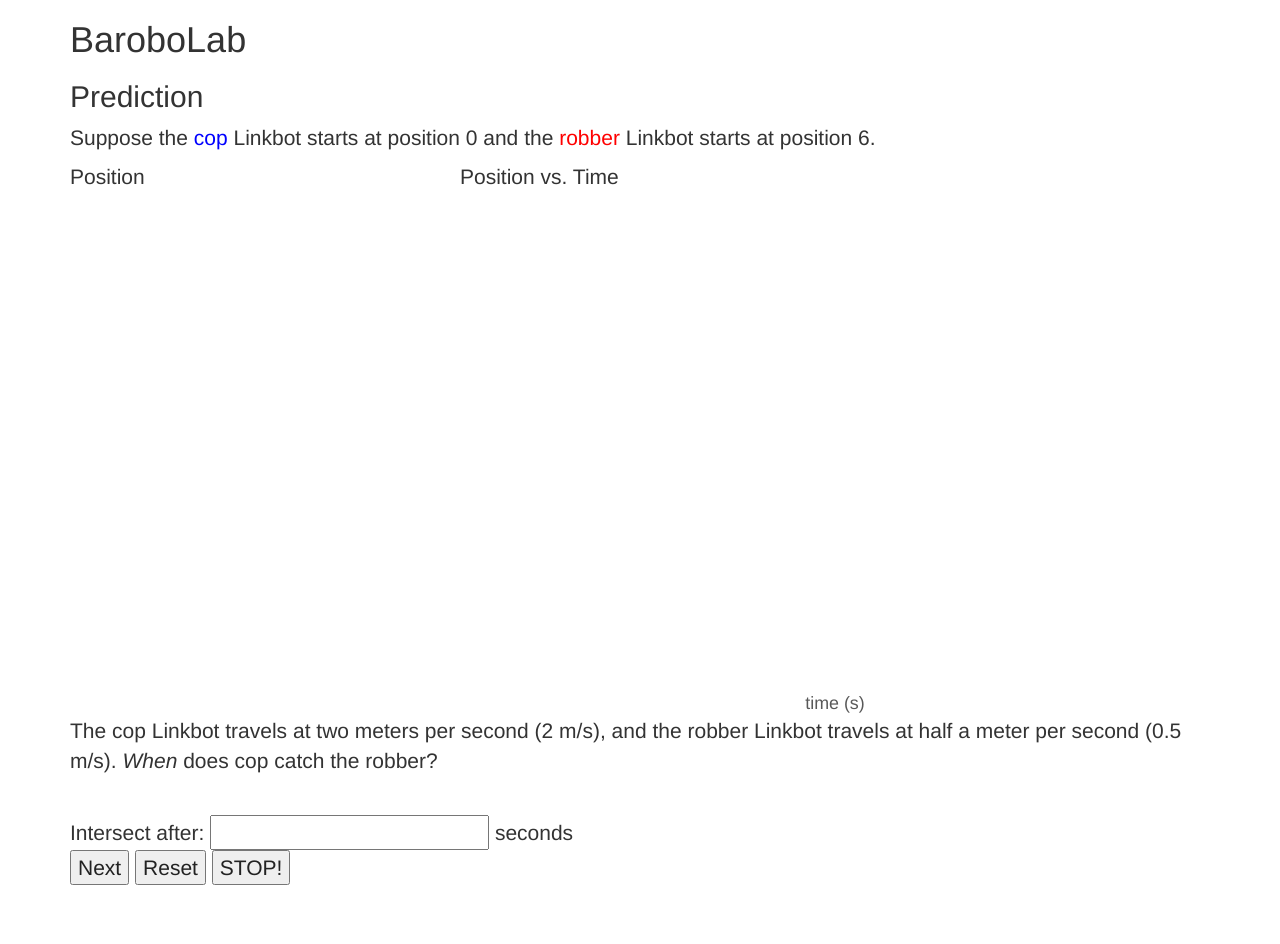
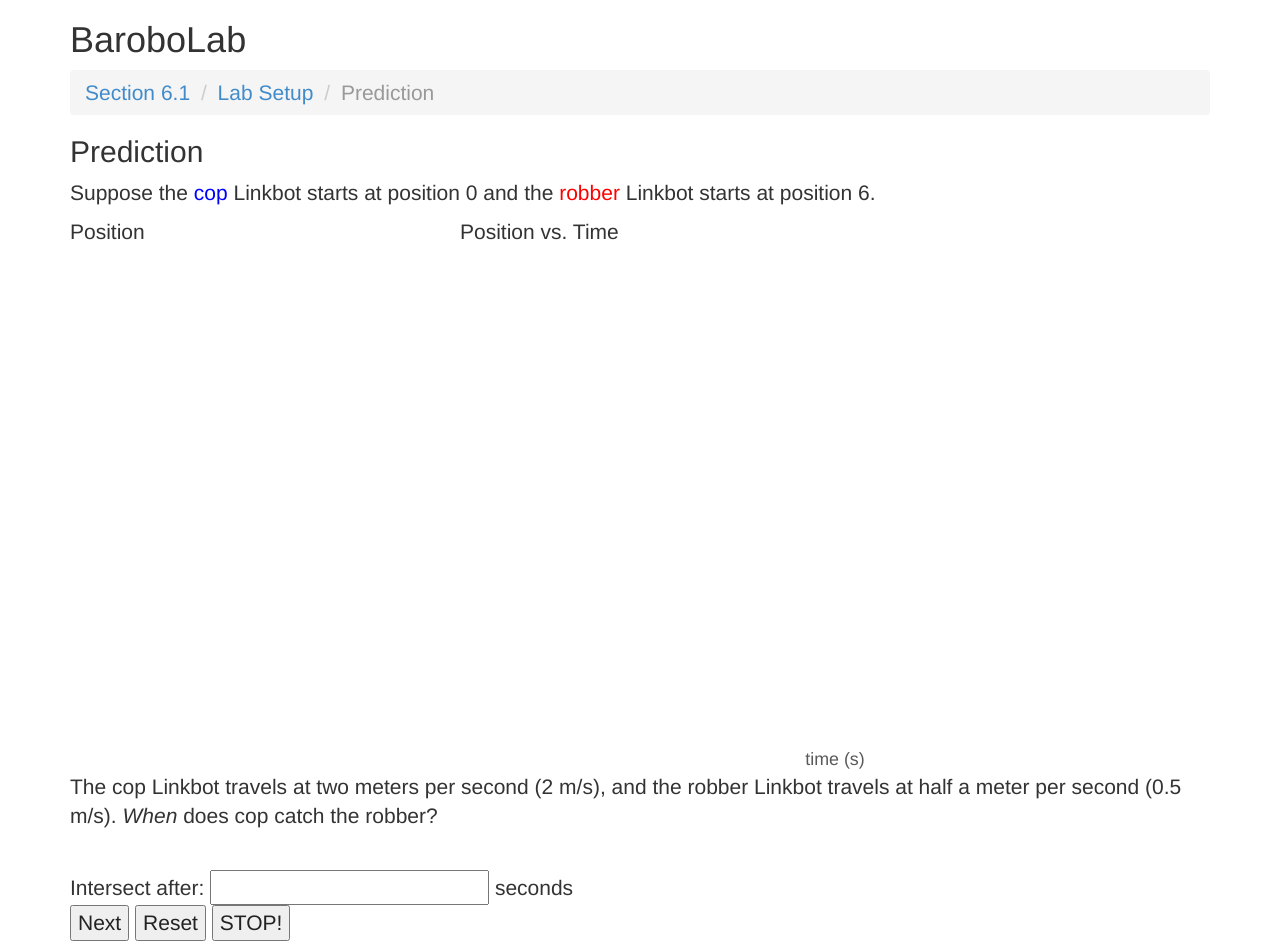
Before and after one commit to aruggles/BaroboLabHack, a plain HTML site: page html/page5.html in a window 1280 px wide. Before the commit the page ends 905 px from the top, so only its background shows below. Drawn offline with Linux system fonts and the light colour scheme.

Commit message:
Add breadcrumbs to 'Prediction'

```diff
--- a/html/page5.html
+++ b/html/page5.html
@@ -10,6 +10,11 @@
   line-height etc. -->
   <body class="container lead">
     <h1>BaroboLab</h1>
+    <ol class="breadcrumb">
+      <li><a href="page3.html">Section 6.1</a></li>
+      <li><a href="page4.html">Lab Setup</a></li>
+      <li class="active">Prediction</li>
+    </ol>
     <h2>Prediction</h2>
     <p>Suppose the <font color="blue">cop</font> Linkbot starts at position
     0 and the <font color="red">robber</font> Linkbot starts at position 6.
```
